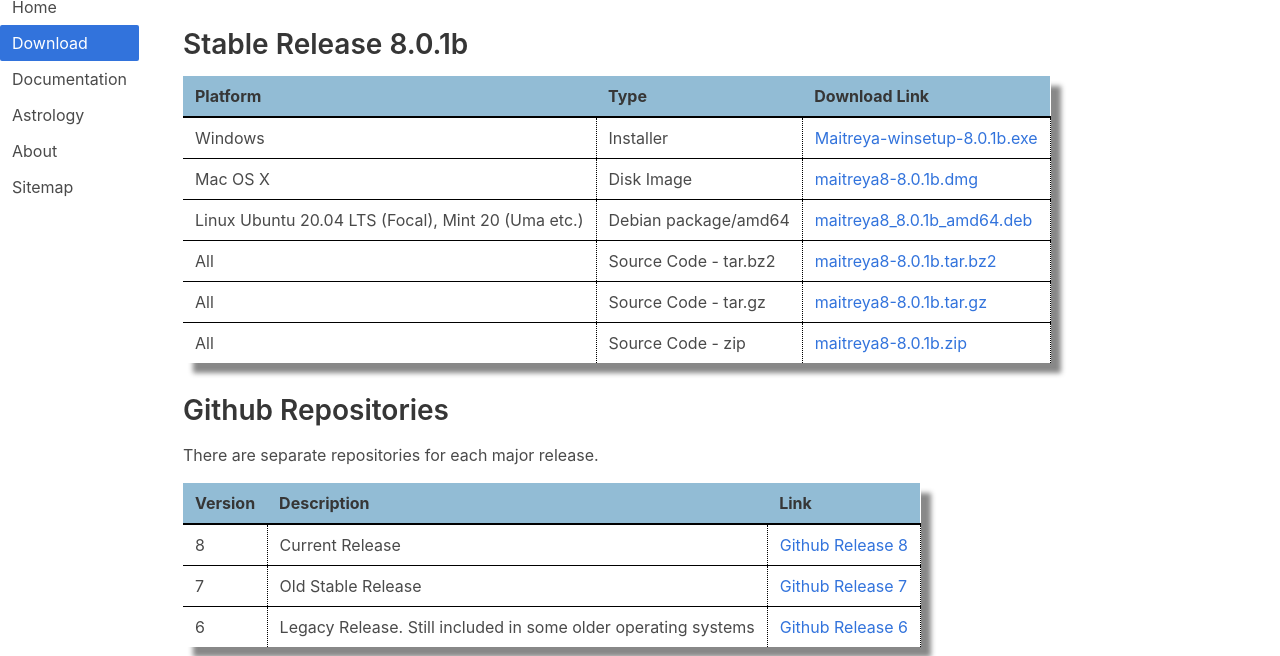
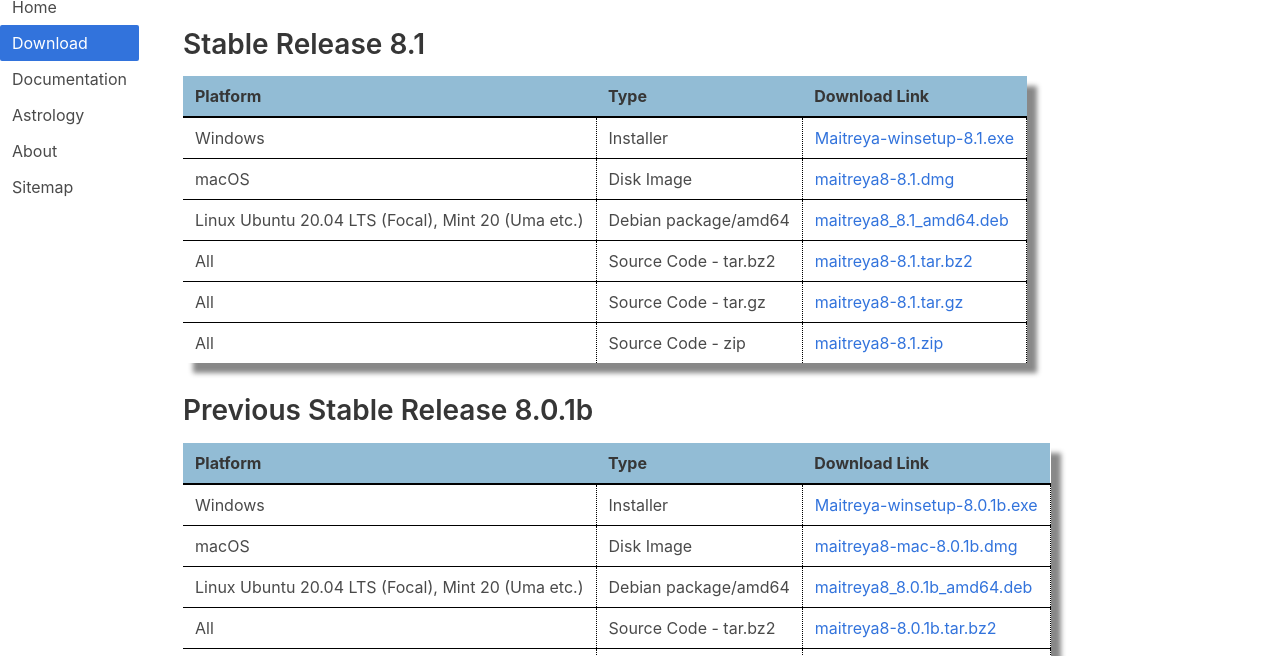
Before and after one commit to saravali/saravali.github.io, a plain HTML site: page download.html in a window 1280 px wide. Shown: the part 111-767 px from the top of the page. Drawn offline with Linux system fonts and the light colour scheme.

Commit message:
added release 8.1

```diff
--- a/download.html
+++ b/download.html
@@ -60,7 +60,48 @@
 
 			<div class="content">
 				<h1>Download</h1>
-<p><h2>Stable Release 8.0.1b</h2>
+<p><h2>Stable Release 8.1</h2>
+ <table>
+ <thead>
+	 <tr>
+		 <th>Platform</th>
+		 <th>Type</th>
+		 <th>Download Link</th>
+	 </tr>
+ </thead>
+ <tbody>	 <tr>
+		 <td>Windows</td>
+		 <td>Installer</td>
+		 <td> <a href="https://github.com/martin-pe/maitreya8/releases/download/8.1/Maitreya-winsetup-8.1.exe">Maitreya-winsetup-8.1.exe</a></td>
+	 </tr>
+	 <tr>
+		 <td>macOS</td>
+		 <td>Disk Image</td>
+		 <td> <a href="https://github.com/martin-pe/maitreya8/releases/download/8.1/maitreya8-8.1.dmg">maitreya8-8.1.dmg</a></td>
+	 </tr>
+	 <tr>
+		 <td>Linux Ubuntu 20.04 LTS (Focal), Mint 20 (Uma etc.)</td>
+		 <td>Debian package/amd64</td>
+		 <td> <a href="https://github.com/martin-pe/maitreya8/releases/download/8.1/maitreya8_8.1_amd64.deb">maitreya8_8.1_amd64.deb</a></td>
+	 </tr>
+	 <tr>
+		 <td>All</td>
+		 <td>Source Code - tar.bz2</td>
+		 <td> <a href="https://github.com/martin-pe/maitreya8/releases/download/8.1/maitreya8-8.1.tar.bz2">maitreya8-8.1.tar.bz2</a></td>
+	 </tr>
+	 <tr>
+		 <td>All</td>
+		 <td>Source Code - tar.gz</td>
+		 <td> <a href="https://github.com/martin-pe/maitreya8/releases/download/8.1/maitreya8-8.1.tar.gz">maitreya8-8.1.tar.gz</a></td>
+	 </tr>
+	 <tr>
+		 <td>All</td>
+		 <td>Source Code - zip</td>
+		 <td> <a href="https://github.com/martin-pe/maitreya8/releases/download/8.1/maitreya8-8.1.zip">maitreya8-8.1.zip</a></td>
+	 </tr>
+	 </tbody>
+	</table>
+<h2>Previous Stable Release 8.0.1b</h2>
  <table>
  <thead>
 	 <tr>
@@ -75,9 +116,9 @@
 		 <td> <a href="https://github.com/martin-pe/maitreya8/releases/download/v8.0.1b/Maitreya-winsetup-8.0.1b.exe">Maitreya-winsetup-8.0.1b.exe</a></td>
 	 </tr>
 	 <tr>
-		 <td>Mac OS X</td>
+		 <td>macOS</td>
 		 <td>Disk Image</td>
-		 <td> <a href="https://github.com/martin-pe/maitreya8/releases/download/v8.0.1b/maitreya8-8.0.1b.dmg">maitreya8-8.0.1b.dmg</a></td>
+		 <td> <a href="https://github.com/martin-pe/maitreya8/releases/download/v8.0.1b/maitreya8-mac-8.0.1b.dmg">maitreya8-mac-8.0.1b.dmg</a></td>
 	 </tr>
 	 <tr>
 		 <td>Linux Ubuntu 20.04 LTS (Focal), Mint 20 (Uma etc.)</td>
```
Also changed, not shown: index.html (+8 -1 lines).
